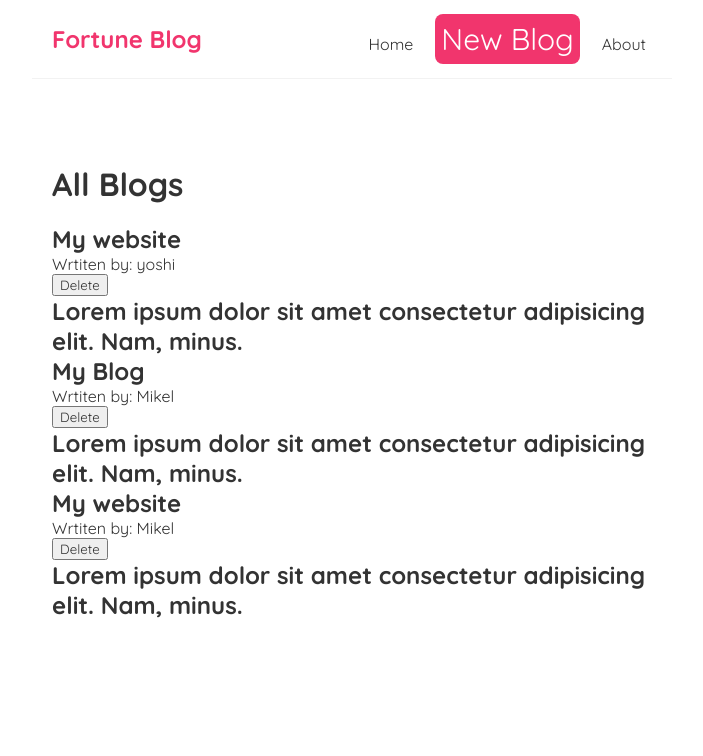
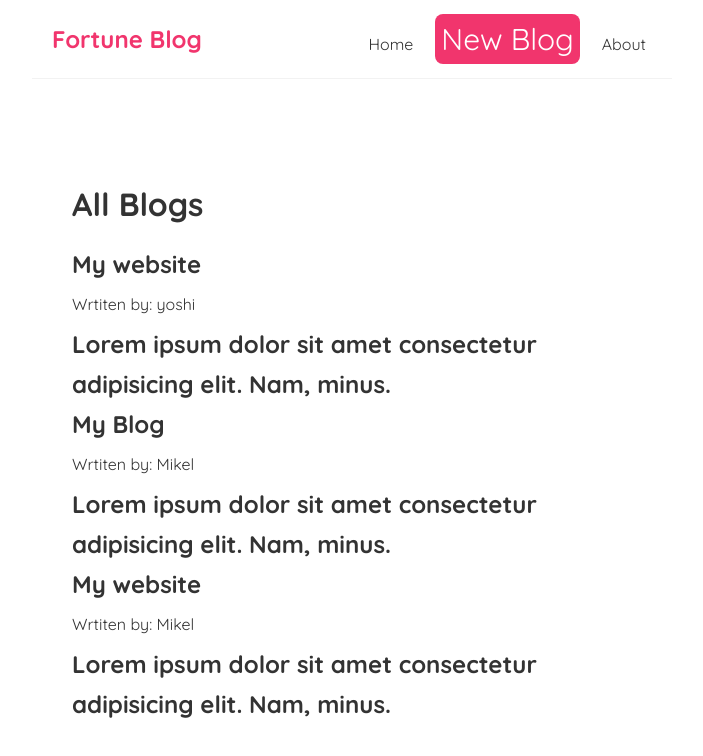
Before and after one commit to fortuneonyeka/React-blog, a React (Create React App) app: page / in a window 1280 px wide. Shown: the top 756 px of the page, without its empty margins (288-991 px from the left). Built offline with nearby package versions, Linux system fonts and the light colour scheme; data requests are answered from the project's data file; the HTML template or start-up script is replaced by a standard one.

Commit message:
removed delete blog button

```diff
--- a/src/components/Blogs.jsx
+++ b/src/components/Blogs.jsx
@@ -1,14 +1,17 @@
 // import { useState } from "react";
-const Blogs = ({blogsProp, titleProp, handleDelete}) => {
+const Blogs = ({blogsProp, titleProp}) => {
 
   return (
-    <div className='blogs'>
-      <h1 style={{ marginBottom: '20px', marginTop: '25px' }}>{titleProp}</h1>
+    <div
+      className="blogs"
+      style={{ padding: "20px", padding: "20px", lineHeight: "40px" }}
+    >
+      <h1 style={{ marginBottom: "20px", marginTop: "25px" }}>{titleProp}</h1>
       {blogsProp.map((blog) => (
-        <div className='blog-preview' key={blog.id}>
+        <div className="blog-preview" key={blog.id}>
           <h2>{blog.title}</h2>
           <p>Wrtiten by: {blog.author}</p>
-          <button onClick={() => handleDelete(blog.id)}>Delete</button>
+          {/* <button onClick={() => handleDelete(blog.id)}>Delete</button> */}
           <h2>{blog.body} </h2>
         </div>
       ))}
```
